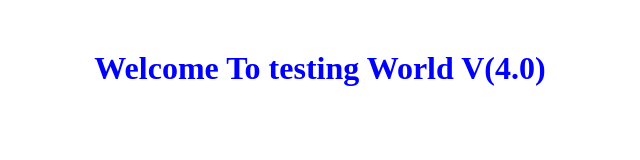
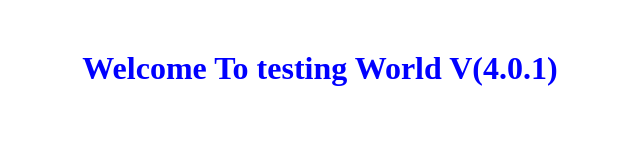
Before and after one commit to nikhiljha02/devOpsVm, a website: page index.html in a window 1280 px wide. Shown: the whole page, without its empty margins (320-960 px from the left). Drawn offline with Linux system fonts and the light colour scheme.

Commit message:
version updated

```diff
--- a/index.html
+++ b/index.html
@@ -7,7 +7,7 @@
   </head>
   <body>
     <h1 style="color: blue; text-align: center; margin-top: 50px">
-      Welcome To testing World V(4.0)
+      Welcome To testing World V(4.0.1)
     </h1>
   </body>
 </html>
```
